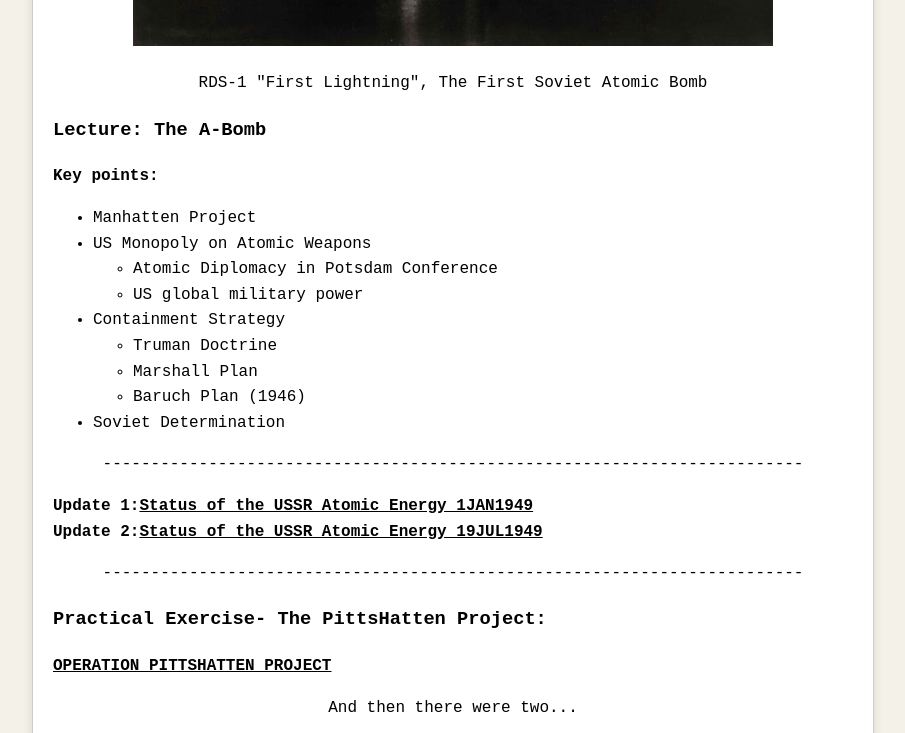
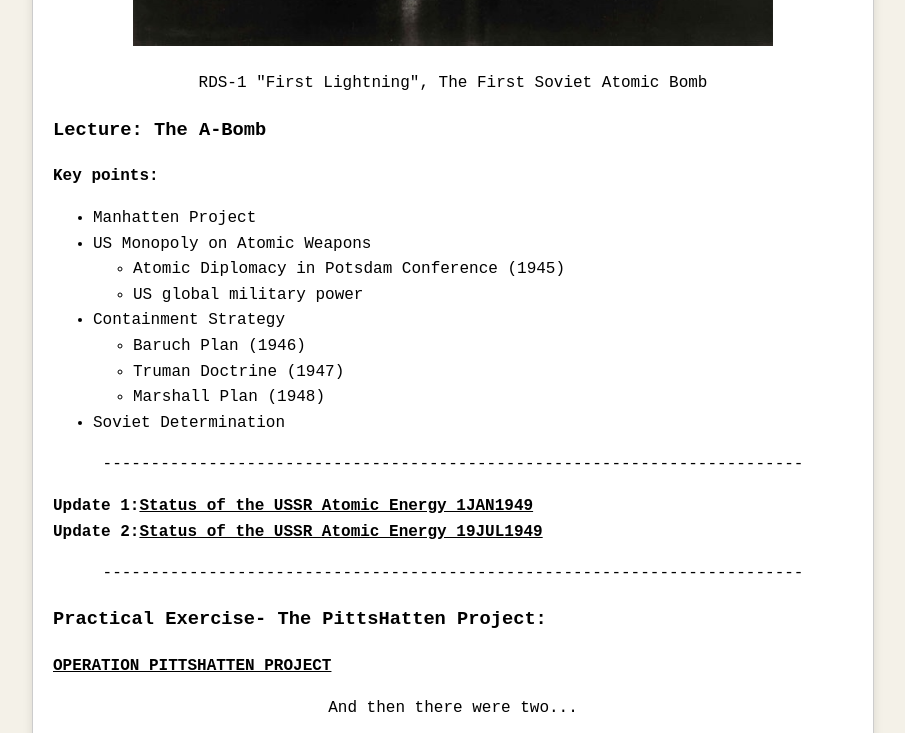
Before and after one commit to jboyce1/CodeWar, a Jekyll site: the page built from classes/ForeignFire.md, in a window 1280 px wide and 900 px high, scrolled down 719 px, cut to the strip 0-733 px from the top of the window. Shown: the whole strip, without its empty margins (187-1092 px from the left). Built offline with Jekyll 4.4.1, drawn with Linux system fonts in a browser that asks for light colours.

Commit message:
Update ForeignFire.md

```diff
--- a/classes/ForeignFire.md
+++ b/classes/ForeignFire.md
@@ -17,12 +17,12 @@ title: Enemies From Within
 **Key points:**
 - Manhatten Project
 - US Monopoly on Atomic Weapons
-  - Atomic Diplomacy in Potsdam Conference
+  - Atomic Diplomacy in Potsdam Conference (1945)
   - US global military power
 - Containment Strategy
-  - Truman Doctrine
-  - Marshall Plan
   - Baruch Plan (1946)
+  - Truman Doctrine (1947)
+  - Marshall Plan (1948)
 - Soviet Determination
 <div style="text-align: center;">
   <p>-------------------------------------------------------------------------</p>
```
